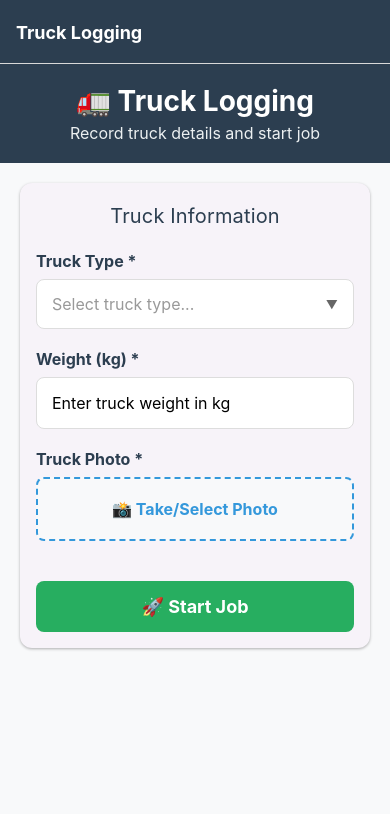
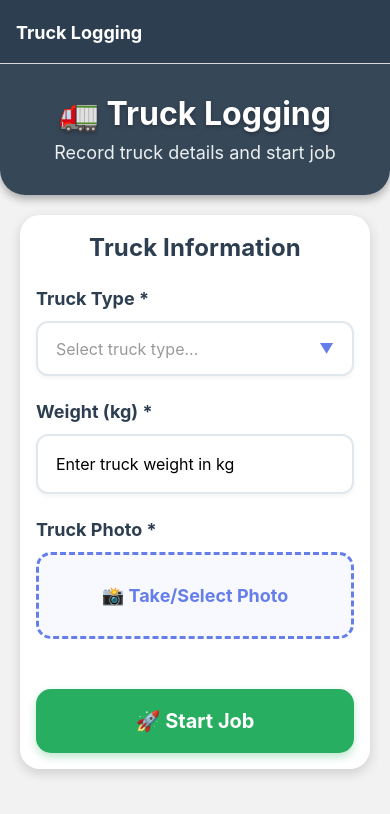
Before and after one commit to Laxma1996/Truck-Track, a React Native app drawn with its web renderer: screen /Logging in a window 390 px wide. Built offline with nearby package versions, Linux system fonts and the light colour scheme; some packages are replaced by stand-ins of ours.

Commit message:
Improve UI/UX: Add beautiful landing page, enhance login and logging screens with modern design

```diff
--- a/screens/LoggingScreen.js
+++ b/screens/LoggingScreen.js
@@ -287,52 +287,85 @@ export default function LoggingScreen({ navigation }) {
 const styles = StyleSheet.create({
   container: {
     flex: 1,
-    backgroundColor: '#f8f9fa',
+    backgroundColor: 'linear-gradient(135deg, #667eea 0%, #764ba2 100%)',
+    background: 'linear-gradient(135deg, #667eea 0%, #764ba2 100%)',
   },
   header: {
     alignItems: 'center',
-    padding: 20,
-    backgroundColor: '#2c3e50',
+    padding: 30,
+    backgroundColor: 'rgba(44, 62, 80, 0.95)',
+    borderBottomLeftRadius: 25,
+    borderBottomRightRadius: 25,
+    shadowColor: '#000',
+    shadowOffset: {
+      width: 0,
+      height: 4,
+    },
+    shadowOpacity: 0.3,
+    shadowRadius: 8,
+    elevation: 8,
   },
   title: {
-    fontSize: 28,
+    fontSize: 32,
     fontWeight: 'bold',
     color: '#fff',
-    marginBottom: 5,
+    marginBottom: 8,
+    textShadow: '0 2px 4px rgba(0,0,0,0.3)',
   },
   subtitle: {
-    fontSize: 16,
+    fontSize: 18,
     color: '#ecf0f1',
+    textAlign: 'center',
+    lineHeight: 24,
   },
   card: {
     margin: 20,
-    elevation: 4,
+    elevation: 8,
+    borderRadius: 20,
+    backgroundColor: '#fff',
+    shadowColor: '#000',
+    shadowOffset: {
+      width: 0,
+      height: 4,
+    },
+    shadowOpacity: 0.15,
+    shadowRadius: 12,
   },
   cardTitle: {
     textAlign: 'center',
-    marginBottom: 20,
+    marginBottom: 25,
     color: '#2c3e50',
+    fontSize: 24,
+    fontWeight: '700',
   },
   inputContainer: {
-    marginBottom: 20,
+    marginBottom: 25,
   },
   label: {
-    fontSize: 16,
+    fontSize: 18,
     fontWeight: 'bold',
     color: '#2c3e50',
-    marginBottom: 8,
+    marginBottom: 12,
   },
   dropdown: {
     flexDirection: 'row',
     alignItems: 'center',
     justifyContent: 'space-between',
-    borderWidth: 1,
-    borderColor: '#ddd',
-    borderRadius: 8,
+    borderWidth: 2,
+    borderColor: '#e1e8ed',
+    borderRadius: 12,
     backgroundColor: '#fff',
-    paddingHorizontal: 15,
-    paddingVertical: 12,
-    height: 50,
+    paddingHorizontal: 18,
+    paddingVertical: 15,
+    height: 55,
+    shadowColor: '#000',
+    shadowOffset: {
+      width: 0,
+      height: 2,
+    },
+    shadowOpacity: 0.05,
+    shadowRadius: 4,
+    elevation: 2,
   },
   dropdownText: {
     fontSize: 16,
@@ -343,91 +376,143 @@ const styles = StyleSheet.create({
     color: '#999',
   },
   dropdownArrow: {
-    fontSize: 12,
-    color: '#666',
+    fontSize: 14,
+    color: '#667eea',
+    fontWeight: 'bold',
   },
   input: {
-    borderWidth: 1,
-    borderColor: '#ddd',
-    borderRadius: 8,
-    padding: 15,
+    borderWidth: 2,
+    borderColor: '#e1e8ed',
+    borderRadius: 12,
+    padding: 18,
     fontSize: 16,
     backgroundColor: '#fff',
+    shadowColor: '#000',
+    shadowOffset: {
+      width: 0,
+      height: 2,
+    },
+    shadowOpacity: 0.05,
+    shadowRadius: 4,
+    elevation: 2,
   },
   photoButton: {
-    borderWidth: 2,
-    borderColor: '#3498db',
+    borderWidth: 3,
+    borderColor: '#667eea',
     borderStyle: 'dashed',
-    borderRadius: 8,
-    padding: 20,
+    borderRadius: 15,
+    padding: 30,
     alignItems: 'center',
-    backgroundColor: '#f8f9fa',
+    backgroundColor: '#f8f9ff',
   },
   photoButtonText: {
-    color: '#3498db',
-    fontSize: 16,
+    color: '#667eea',
+    fontSize: 18,
     fontWeight: 'bold',
   },
   photoContainer: {
     alignItems: 'center',
   },
   photo: {
-    width: 200,
-    height: 150,
-    borderRadius: 8,
-    marginBottom: 10,
+    width: 250,
+    height: 180,
+    borderRadius: 15,
+    marginBottom: 15,
+    shadowColor: '#000',
+    shadowOffset: {
+      width: 0,
+      height: 4,
+    },
+    shadowOpacity: 0.2,
+    shadowRadius: 8,
+    elevation: 4,
   },
   changePhotoButton: {
-    backgroundColor: '#3498db',
-    paddingHorizontal: 15,
-    paddingVertical: 8,
-    borderRadius: 5,
+    backgroundColor: '#667eea',
+    paddingHorizontal: 20,
+    paddingVertical: 12,
+    borderRadius: 8,
+    shadowColor: '#667eea',
+    shadowOffset: {
+      width: 0,
+      height: 2,
+    },
+    shadowOpacity: 0.3,
+    shadowRadius: 4,
+    elevation: 2,
   },
   changePhotoText: {
     color: '#fff',
     fontWeight: 'bold',
+    fontSize: 16,
   },
   startButton: {
     backgroundColor: '#27ae60',
-    padding: 15,
-    borderRadius: 8,
+    padding: 20,
+    borderRadius: 15,
     alignItems: 'center',
-    marginTop: 20,
+    marginTop: 25,
+    shadowColor: '#27ae60',
+    shadowOffset: {
+      width: 0,
+      height: 4,
+    },
+    shadowOpacity: 0.3,
+    shadowRadius: 8,
+    elevation: 4,
   },
   startButtonDisabled: {
     backgroundColor: '#bdc3c7',
+    shadowOpacity: 0.1,
   },
   startButtonText: {
     color: '#fff',
-    fontSize: 18,
+    fontSize: 20,
     fontWeight: 'bold',
   },
   modalOverlay: {
     flex: 1,
-    backgroundColor: 'rgba(0, 0, 0, 0.5)',
+    backgroundColor: 'rgba(0, 0, 0, 0.6)',
     justifyContent: 'center',
     alignItems: 'center',
   },
   modalContent: {
     backgroundColor: '#fff',
-    borderRadius: 10,
-    padding: 20,
-    width: '80%',
+    borderRadius: 20,
+    padding: 30,
+    width: '85%',
     alignItems: 'center',
+    shadowColor: '#000',
+    shadowOffset: {
+      width: 0,
+      height: 8,
+    },
+    shadowOpacity: 0.3,
+    shadowRadius: 16,
+    elevation: 8,
   },
   modalTitle: {
-    fontSize: 18,
+    fontSize: 22,
     fontWeight: 'bold',
-    marginBottom: 20,
+    marginBottom: 25,
     color: '#2c3e50',
+    textAlign: 'center',
   },
   modalButton: {
-    backgroundColor: '#3498db',
-    padding: 15,
-    borderRadius: 8,
-    marginBottom: 10,
+    backgroundColor: '#667eea',
+    padding: 18,
+    borderRadius: 12,
+    marginBottom: 15,
     width: '100%',
     alignItems: 'center',
+    shadowColor: '#667eea',
+    shadowOffset: {
+      width: 0,
+      height: 2,
+    },
+    shadowOpacity: 0.3,
+    shadowRadius: 4,
+    elevation: 2,
   },
   modalButtonText: {
     color: '#fff',
@@ -436,6 +521,7 @@ const styles = StyleSheet.create({
   },
   cancelButton: {
     backgroundColor: '#e74c3c',
+    shadowColor: '#e74c3c',
   },
   cancelButtonText: {
     color: '#fff',
--- a/screens/LoginScreen.js
+++ b/screens/LoginScreen.js
@@ -113,95 +113,140 @@ export default function LoginScreen({ navigation }) {
 const styles = StyleSheet.create({
   container: {
     flex: 1,
-    backgroundColor: '#f8f9fa',
+    backgroundColor: 'linear-gradient(135deg, #667eea 0%, #764ba2 100%)',
+    background: 'linear-gradient(135deg, #667eea 0%, #764ba2 100%)',
   },
   scrollContainer: {
     flexGrow: 1,
     justifyContent: 'center',
     padding: 20,
+    minHeight: '100%',
   },
   header: {
     alignItems: 'center',
-    marginBottom: 30,
+    marginBottom: 40,
+    paddingTop: 20,
   },
   title: {
-    fontSize: 32,
+    fontSize: 36,
     fontWeight: 'bold',
     color: '#2c3e50',
-    marginBottom: 10,
+    marginBottom: 15,
+    textAlign: 'center',
+    textShadow: '0 2px 4px rgba(0,0,0,0.1)',
   },
   subtitle: {
-    fontSize: 16,
+    fontSize: 18,
     color: '#7f8c8d',
     textAlign: 'center',
+    lineHeight: 24,
   },
   card: {
-    elevation: 4,
-    marginBottom: 20,
+    elevation: 8,
+    marginBottom: 25,
+    borderRadius: 20,
+    backgroundColor: '#fff',
+    shadowColor: '#000',
+    shadowOffset: {
+      width: 0,
+      height: 4,
+    },
+    shadowOpacity: 0.15,
+    shadowRadius: 12,
   },
   cardTitle: {
     textAlign: 'center',
-    marginBottom: 10,
+    marginBottom: 15,
     color: '#2c3e50',
+    fontSize: 24,
+    fontWeight: '700',
   },
   cardSubtitle: {
     textAlign: 'center',
-    marginBottom: 20,
+    marginBottom: 25,
     color: '#7f8c8d',
+    fontSize: 16,
+    lineHeight: 22,
   },
   input: {
-    borderWidth: 1,
-    borderColor: '#ddd',
-    borderRadius: 8,
-    padding: 15,
-    marginBottom: 15,
+    borderWidth: 2,
+    borderColor: '#e1e8ed',
+    borderRadius: 12,
+    padding: 18,
+    marginBottom: 20,
     fontSize: 16,
     backgroundColor: '#fff',
+    shadowColor: '#000',
+    shadowOffset: {
+      width: 0,
+      height: 2,
+    },
+    shadowOpacity: 0.05,
+    shadowRadius: 4,
+    elevation: 2,
   },
   loginButton: {
-    backgroundColor: '#3498db',
-    padding: 15,
-    borderRadius: 8,
+    backgroundColor: '#667eea',
+    padding: 18,
+    borderRadius: 12,
     alignItems: 'center',
-    marginTop: 10,
+    marginTop: 15,
+    shadowColor: '#667eea',
+    shadowOffset: {
+      width: 0,
+      height: 4,
+    },
+    shadowOpacity: 0.3,
+    shadowRadius: 8,
+    elevation: 4,
   },
   loginButtonDisabled: {
     backgroundColor: '#bdc3c7',
+    shadowOpacity: 0.1,
   },
   loginButtonText: {
     color: '#fff',
-    fontSize: 16,
+    fontSize: 18,
     fontWeight: 'bold',
   },
   demoCredentials: {
-    backgroundColor: '#e8f4fd',
-    padding: 15,
-    borderRadius: 8,
-    marginBottom: 20,
+    backgroundColor: '#e8f5e8',
+    padding: 20,
+    borderRadius: 12,
+    marginBottom: 25,
+    borderLeftWidth: 4,
+    borderLeftColor: '#27ae60',
   },
   demoTitle: {
     fontWeight: 'bold',
     color: '#2c3e50',
-    marginBottom: 5,
+    marginBottom: 8,
+    fontSize: 16,
   },
   demoText: {
     color: '#34495e',
     fontFamily: 'monospace',
+    fontSize: 14,
+    marginBottom: 2,
   },
   features: {
-    backgroundColor: '#f1f2f6',
-    padding: 15,
-    borderRadius: 8,
+    backgroundColor: '#f8f9fa',
+    padding: 20,
+    borderRadius: 12,
+    borderWidth: 1,
+    borderColor: '#e9ecef',
   },
   featuresTitle: {
     fontWeight: 'bold',
     color: '#2c3e50',
-    marginBottom: 10,
-    fontSize: 16,
+    marginBottom: 15,
+    fontSize: 18,
+    textAlign: 'center',
   },
   featureItem: {
     color: '#34495e',
-    marginBottom: 5,
-    fontSize: 14,
+    marginBottom: 8,
+    fontSize: 15,
+    paddingLeft: 10,
   },
 });
```
Also changed, not shown: index.html (+1 -1 lines), 1 other file.
